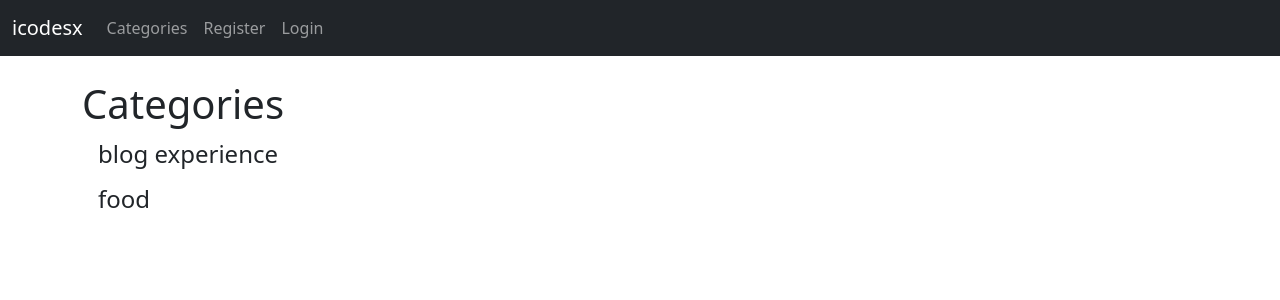
After one commit to icodesx/myblog, a Django app: page /category-list/ in a window 1280 px wide. The commit adds this page. Shown: the top 300 px of the page. Run offline with Django 3.2, Linux system fonts and the light colour scheme; data comes from the database, SQL or seed files in the repository; parts of the project's set-up code (start-up, migrations or seed data) failed here and were passed over.

Commit message:
added blog category navbar links

```diff
--- a/mywebsite/blogapp/templates/base.html
+++ b/mywebsite/blogapp/templates/base.html
@@ -24,6 +24,23 @@
           </button>
           <div class="collapse navbar-collapse" id="navbarSupportedContent">
             <ul class="navbar-nav me-auto mb-2 mb-lg-0">
+              {% if cat_menu %}
+                <li class="nav-item dropdown">
+                  <a class="nav-link dropdown-toggle" href="#" id="navbarDropdown" role="button" data-bs-toggle="dropdown" aria-expanded="false">
+                    Categories
+                  </a>
+                  <ul class="dropdown-menu" aria-labelledby="navbarDropdown">
+                    {% for item in cat_menu %}
+                    <li><a class="dropdown-item" href="{% url 'category' item|slugify %}">{{ item }}</a></li>
+                    {% endfor %}
+                  </ul>
+                </li>
+              {% else %}
+                <li class="nav-item">
+                  <a class="nav-link" href="{% url 'category-list' %}">Categories</a>
+                </li>
+              {% endif %}
+
               {% if user.is_authenticated %}
                 <li class="nav-item">
                   <a class="nav-link" href="{% url 'add-post' %}">Add new post</a>
--- /dev/null
+++ b/mywebsite/blogapp/templates/category-list.html
@@ -0,0 +1,14 @@
+{% extends 'base.html' %}
+
+{% block title %}
+    Blog categories
+{% endblock %}
+
+{% block content %}
+    <h1>Categories</h1>
+
+    {% for item in cat_menu_list %}
+    <h4><a class="dropdown-item" href="{% url 'category' item|slugify %}">{{ item }}</a></h4>
+    {% endfor %}
+
+{% endblock %}
--- a/mywebsite/blogapp/urls.py
+++ b/mywebsite/blogapp/urls.py
@@ -1,6 +1,6 @@
 from django.urls import path
 from . import views
-from .views import IndexView, PostView, AddPostView, EditPostView, DeletePostView, AddCategoryView, CategoryView
+from .views import IndexView, PostView, AddPostView, EditPostView, DeletePostView, AddCategoryView, CategoryView, CategoryListView
 
 urlpatterns = [
     path('', IndexView.as_view(), name='index'),
@@ -10,4 +10,5 @@ urlpatterns = [
     path('article/<int:pk>/delete', DeletePostView.as_view(), name='delete-post'),
     path('add-category/', AddCategoryView.as_view(), name='add-category'),
     path('category/<str:cats>', CategoryView, name='category'),
+    path('category-list/', CategoryListView, name='category-list'),
 ]
--- a/mywebsite/blogapp/views.py
+++ b/mywebsite/blogapp/views.py
@@ -12,6 +12,17 @@ class IndexView(ListView):
     template_name = 'index.html'
     ordering = ['-post_date']
 
+    def get_context_data(self, *args, **kwargs):
+        cat_menu = Category.objects.all()
+        context = super(IndexView, self).get_context_data(*args, **kwargs)
+        context['cat_menu'] = cat_menu
+        return context
+
+
+def CategoryListView(request):
+    cat_menu_list = Category.objects.all()
+    return render(request, 'category-list.html', {'cat_menu_list': cat_menu_list})
+
 
 def CategoryView(request, cats):
     category_posts = Post.objects.filter(category=cats.replace('-', ' '))
@@ -21,6 +32,12 @@ def CategoryView(request, cats):
 class PostView(DetailView):
     model = Post
     template_name = 'post.html'
+
+    def get_context_data(self, *args, **kwargs):
+        cat_menu = Category.objects.all()
+        context = super(PostView, self).get_context_data(*args, **kwargs)
+        context['cat_menu'] = cat_menu
+        return context
 
 
 class AddPostView(CreateView):
```
